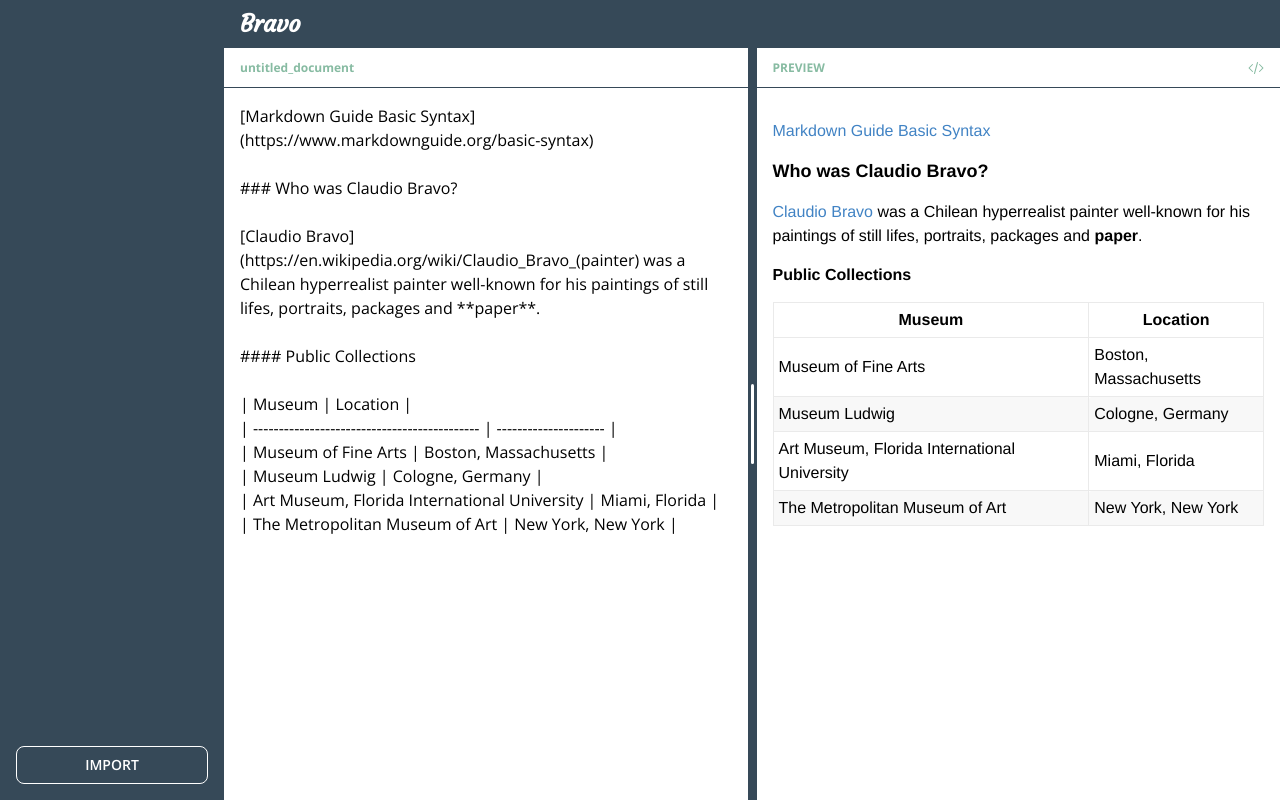
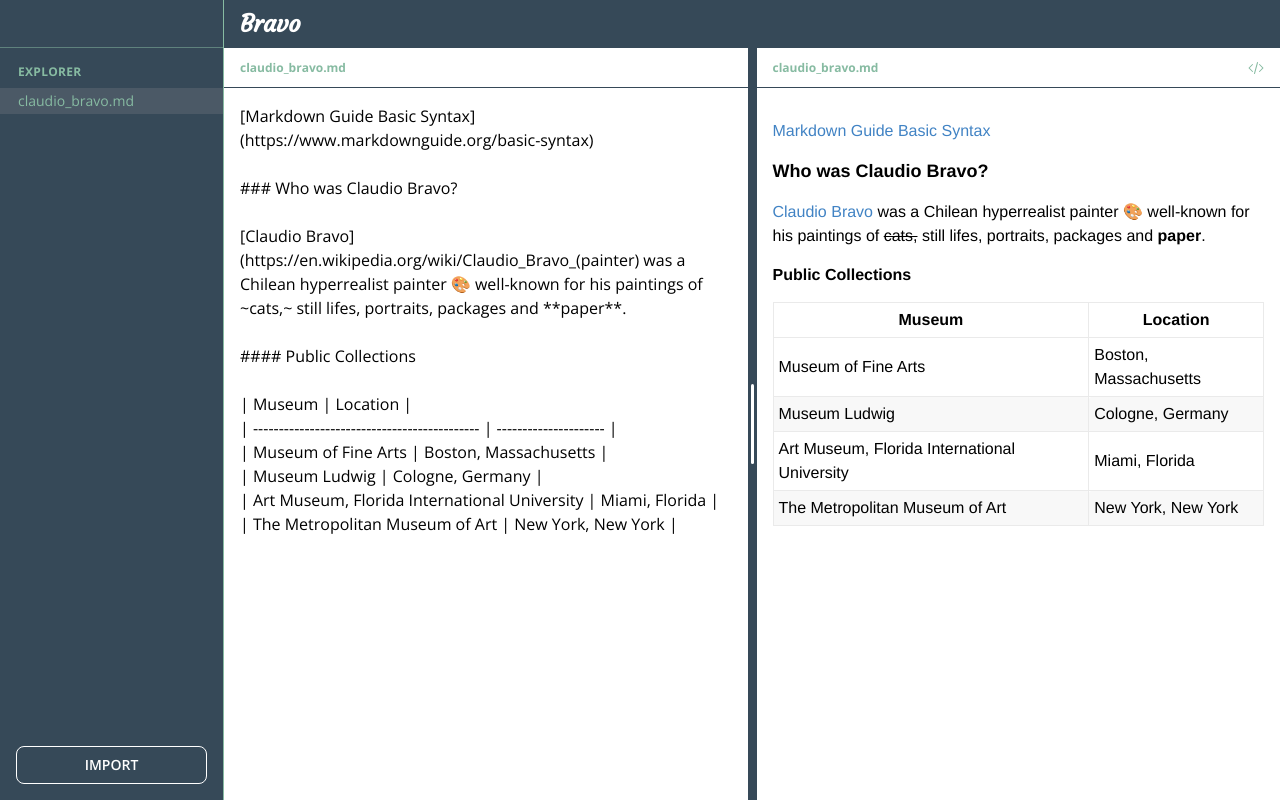
Before and after one commit to diakonovm/bravo, a React (Create React App) app: page / in a window 1280 px wide. Built offline with nearby package versions, Linux system fonts and the light colour scheme.

Commit message:
file navigator

```diff
--- a/package.json
+++ b/package.json
@@ -12,6 +12,7 @@
     "@testing-library/user-event": "^13.5.0",
     "dompurify": "^2.4.3",
     "framer-motion": "^8.5.0",
+    "lodash": "^4.17.21",
     "marked": "^4.2.12",
     "react": "^18.2.0",
     "react-dom": "^18.2.0",
@@ -19,6 +20,7 @@
     "react-scripts": "5.0.1",
     "react-use-measure": "^2.1.1",
     "sass": "^1.57.1",
+    "uuid": "^9.0.0",
     "web-vitals": "^2.1.4"
   },
   "scripts": {
--- a/src/App.js
+++ b/src/App.js
@@ -13,7 +13,7 @@ export default function App() {
   return (
     <EditorProvider>
       <div className="h-screen min-h-0 max-h-screen flex">
-        <Menu className="flex-shrink-0 w-56" />
+        <Menu className="flex-shrink-0 w-56 border-r border-accent" />
         <div className="h-full flex-1 flex flex-col">
           <nav className="flex-shrink-0 flex items-center justify-between py-5 px-4 h-12">
             <Logo className="text-2xl font-bold text-white">Bravo</Logo>
--- a/src/components/Menu.js
+++ b/src/components/Menu.js
@@ -1,49 +1,84 @@
 import { useContext, useEffect, useRef, useState } from 'react'
 import { EditorContext } from '../contexts/EditorContext.js'
+import { v4 as uuidv4 } from 'uuid'
+import sortBy from 'lodash/sortBy'
 
 export default function Menu({ className }) {
   const editorContext = useContext(EditorContext)
-
-  const [fileReader] = useState(() => {
-    if (FileReader) return new FileReader()
-
-    return null
-  })
+  const { state, dispatch } = editorContext
+  const [tempFile, setTempFile] = useState(null)
+  const [fileReader] = useState(() => (FileReader ? new FileReader() : null))
   const importRef = useRef(null)
+  const documents = sortBy(state.collection, [
+    (i) => {
+      return i.title.toLowerCase()
+    },
+    'createdAt'
+  ])
 
   useEffect(() => {
-    const readFileOnLoad = () => {
-      const text = fileReader.result
-      editorContext.setUnparsedText(text)
+    const processTempFile = () => {
+      const title = tempFile.name
+      const body = fileReader.result
+      const id = uuidv4()
+
+      dispatch({ type: 'IMPORT', payload: { id, title, body } })
+      dispatch({ type: 'SET_ACTIVE', payload: { id } })
+
+      setTempFile(null)
     }
 
-    fileReader.addEventListener('load', readFileOnLoad)
+    fileReader.addEventListener('load', processTempFile)
 
     return () => {
-      fileReader.removeEventListener('load', readFileOnLoad)
+      fileReader.removeEventListener('load', processTempFile)
     }
-  }, [])
-
-  const handleFileImport = () => {
-    importRef.current.click()
-  }
+  }, [dispatch, fileReader, tempFile])
 
   const importSelectedFile = (event) => {
     event.preventDefault()
 
     const file = event.target.files[0]
 
+    // TODO: Validate file type + size
+
+    setTempFile(file)
+
     if (file) {
       fileReader.readAsText(file)
     }
   }
 
+  const handleImport = () => {
+    importRef.current.click()
+  }
+
+  const handleSetActiveDocument = (document) => {
+    dispatch({ type: 'SET_ACTIVE', payload: { id: document.id } })
+  }
+
   return (
     <div className={`flex flex-col pb-4 ${className}`}>
-      <div className="flex-1"></div>
+      <div className="flex flex-col h-12 px-4 border-b border-accent/50"></div>
+      <div className="flex-1 py-4">
+        <p className="px-[18px] mb-2 text-xs tracking-wide uppercase font-bold text-accent">Explorer</p>
+        {documents.map((item) => {
+          return (
+            <div
+              onClick={() => handleSetActiveDocument(item)}
+              key={item.id}
+              className={`py-[3px] px-[18px] text-sm truncate cursor-pointer hover:bg-red-100/10 ${
+                item.id === state.active ? 'bg-red-100/10' : null
+              }`}
+            >
+              {item.title}
+            </div>
+          )
+        })}
+      </div>
       <div className="flex-shink-0 px-4">
         <button
-          onClick={handleFileImport}
+          onClick={handleImport}
           className="w-full py-2 text-sm font-semibold text-white uppercase border border-white rounded-lg"
         >
           import
--- a/src/components/Preview.js
+++ b/src/components/Preview.js
@@ -21,8 +21,8 @@ export default function Preview() {
 
   return (
     <div className="w-full h-full flex flex-col">
-      <div className="flex-shrink-0 flex items-center justify-between h-10 px-4 text-xs uppercase font-bold border-b border-primary">
-        <div>Preview</div>
+      <div className="flex-shrink-0 flex items-center justify-between h-10 px-4 text-xs  font-bold border-b border-primary">
+        <div>{document.title}</div>
         <svg
           onClick={handleSetFormat}
           xmlns="http://www.w3.org/2000/svg"
--- a/src/contexts/EditorContext.js
+++ b/src/contexts/EditorContext.js
@@ -2,16 +2,19 @@ import { createContext, useEffect, useReducer, useMemo } from 'react'
 import useLocalStorage from '../hooks/useLocalStorage.js'
 import documentReducer from '../reducers/documentReducer.js'
 import DEFAULT_TEXT from '../default-text.js'
+import { v4 as uuidv4 } from 'uuid'
 
+const TEMP_UUID = uuidv4()
+const TEMP_DATE = new Date()
 const DEFAULT_STATE = {
-  active: 0,
+  active: TEMP_UUID,
   collection: [
     {
-      id: 0,
-      title: 'untitled_document',
+      id: TEMP_UUID,
+      title: 'claudio_bravo.md',
       body: DEFAULT_TEXT,
-      createdAt: null,
-      updatedAt: null
+      createdAt: TEMP_DATE.toISOString(),
+      updatedAt: TEMP_DATE.toISOString()
     }
   ]
 }
--- a/src/default-text.js
+++ b/src/default-text.js
@@ -2,7 +2,7 @@ const text = `[Markdown Guide Basic Syntax](https://www.markdownguide.org/basic-
 
 ### Who was Claudio Bravo?
 
-[Claudio Bravo](https://en.wikipedia.org/wiki/Claudio_Bravo_(painter) was a Chilean hyperrealist painter well-known for his paintings of still lifes, portraits, packages and **paper**.
+[Claudio Bravo](https://en.wikipedia.org/wiki/Claudio_Bravo_(painter) was a Chilean hyperrealist painter 🎨 well-known for his paintings of ~cats,~ still lifes, portraits, packages and **paper**.
 
 #### Public Collections
 
--- a/src/reducers/documentReducer.js
+++ b/src/reducers/documentReducer.js
@@ -1,7 +1,25 @@
 export default function Reducer(state, action) {
   switch (action.type) {
+    case 'SET_ACTIVE':
+      return {
+        ...state,
+        active: action.payload.id
+      }
     case 'IMPORT':
-      return state
+      const now = new Date()
+
+      const document = {
+        id: action.payload.id,
+        title: action.payload.title,
+        body: action.payload.body,
+        createdAt: now.toISOString(),
+        updatedAt: now.toISOString()
+      }
+
+      return {
+        ...state,
+        collection: [...state.collection, document]
+      }
     case 'SET_TITLE':
       return state.collection.find((item) => item.id === action.payload.id)
         ? {
@@ -10,7 +28,7 @@ export default function Reducer(state, action) {
               return item.id === action.payload.id
                 ? {
                     ...item,
-                    title: action.payload.title
+                    title: action.payload.title.length ? action.payload.title : 'untitled.md'
                   }
                 : item
             })
```
Also changed, not shown: 1 other file (tests, documents, lock files or other folders).
